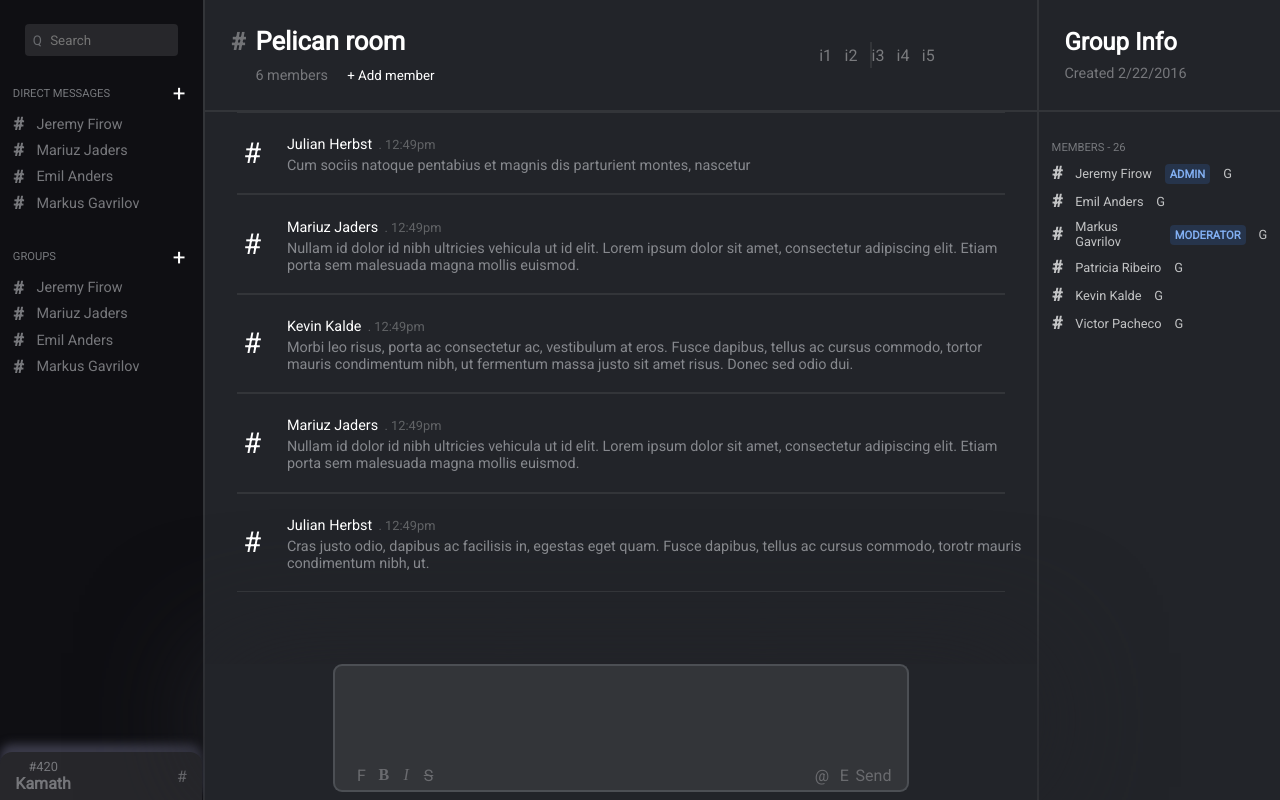
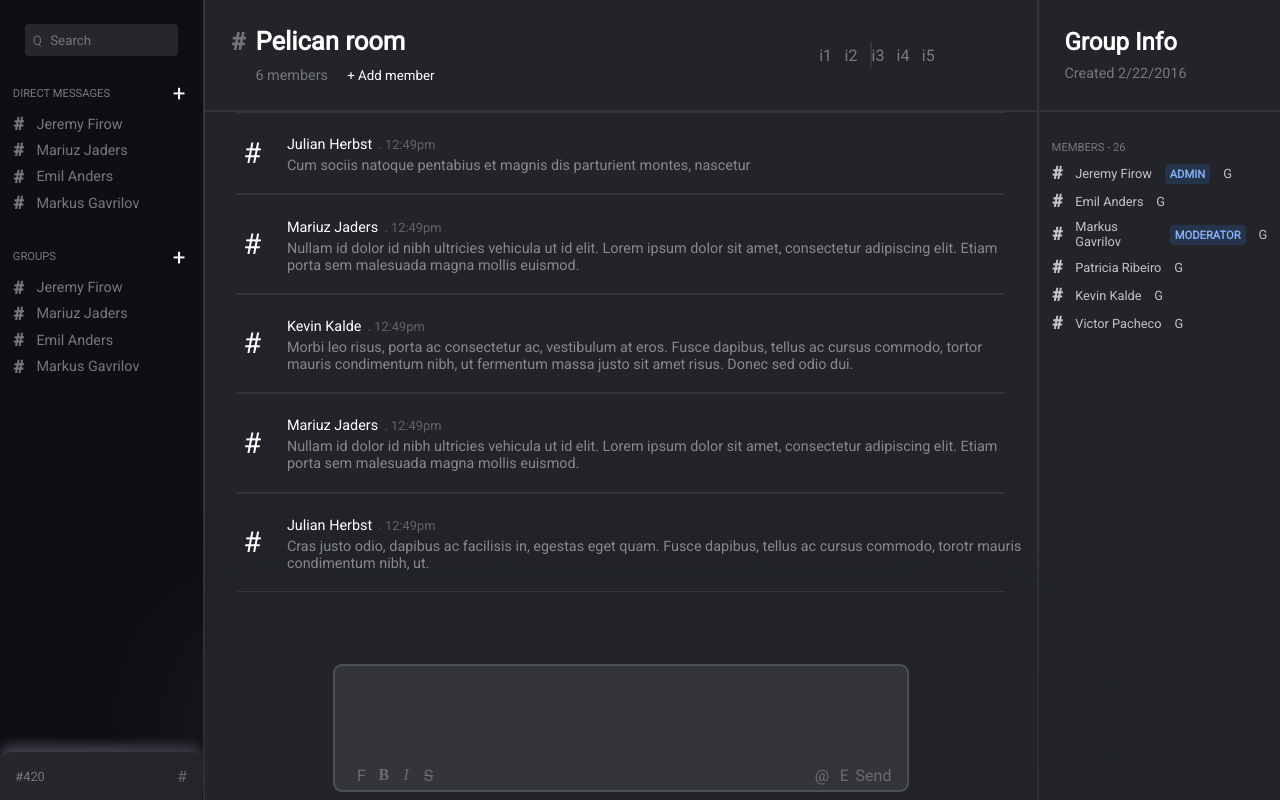
Before and after one commit to AshtrayShetty/omni-chat, a React (Create React App) app: page /chat in a window 1280 px wide. Built offline with nearby package versions, Linux system fonts and the light colour scheme; no server answers.

Commit message:
- get and display logged in user details
- Authorization using jwt

```diff
--- a/src/App.js
+++ b/src/App.js
@@ -1,7 +1,7 @@
 import React from 'react';
 import { BrowserRouter as Router, Switch, Route, Redirect } from "react-router-dom";
 import './App.css';
-import {Login} from './LoginComp/Login';
+import Login from './LoginComp/Login';
 import Chat from "./Chat";
 import Register from './LoginComp/Register';
 
--- a/src/Chat.js
+++ b/src/Chat.js
@@ -1,16 +1,24 @@
-import React from "react";
+import React, { useState, useEffect } from "react";
 import Nav from './Nav';
 import ChatRoom from './ChatComp/ChatRoom';
-import {accessToken} from './LoginComp/Login';
 import axios from "axios";
 
 const Chat=()=>{
 
+    const [accountDets, setAccountDets]=useState({
+        username: '',
+        emailAddress: '',
+        firstName: '',
+        lastName: '',
+        bio: ''
+    });
+
+    useEffect(()=>{
         axios.post(
             'http://localhost/query-or-mutation',
             {
-            'query': `query ReadAccount(){
-                readAccount(){
+                'query': `query ReadAccount{
+                    readAccount{
                         username,
                         emailAddress,
                         firstName,
@@ -22,16 +30,26 @@ const Chat=()=>{
             {
                 headers: {
                     'Content-Type': 'application/json',
-                'Authorization': accessToken
+                    'Authorization': `Bearer ${sessionStorage.getItem('accessToken')}`
                 }
             }
         )
-    .then(data=>console.log([accessToken, data]))
+        .then(data=>{
+            console.log(data);
+            setAccountDets({
+                username: data.data.data.readAccount.username,
+                emailAddress: data.data.data.readAccount.emailAddress,
+                firstName: data.data.data.readAccount.firstName,
+                lastName: data.data.data.readAccount.lastName,
+                bio: data.data.data.readAccount.bio
+            });
+        })
         .catch(err=>console.log(err));
+    }, []);
 
     return(
         <div>
-            <Nav/>
+            <Nav username={accountDets.username}/>
             <ChatRoom/>
         </div>
     );
--- a/src/LoginComp/Login.js
+++ b/src/LoginComp/Login.js
@@ -2,9 +2,6 @@ import React, {useState} from "react";
 import LoginStyles from './Login.module.css';
 import { Link } from "react-router-dom";
 import axios from 'axios';
-
-let accessToken="";
-let refreshToken="";
 
 const Login=()=>{
 
@@ -50,8 +47,8 @@ const Login=()=>{
         .then(data=>{
             console.log(data);
 
-            accessToken=data.data.data.requestTokenSet.accessToken;
-            refreshToken=data.data.data.requestTokenSet.refreshToken;
+            sessionStorage.setItem('accessToken', data.data.data.requestTokenSet.accessToken);
+            sessionStorage.setItem('refreshToken', data.data.data.requestTokenSet.refreshToken);
 
             setState({
                 username: state.username,
@@ -84,4 +81,4 @@ const Login=()=>{
     );
 }
 
-export {Login, accessToken, refreshToken};
+export default Login;
--- a/src/Nav.js
+++ b/src/Nav.js
@@ -3,7 +3,7 @@ import NavStyles from './ChatComp/Nav.module.css';
 import UserStatus from './UserStatusComp/UserStatus';
 import GroupInfo from './GroupComp/GroupInfo';
 
-const Nav=()=>{
+const Nav=(props)=>{
 
     const [profileView, setProfileView]=useState(false);
     const [groupView, setGroupView]=useState(false);
@@ -20,7 +20,7 @@ const Nav=()=>{
 
     return(
         <div>
-            <UserStatus profileView={profileView}/>
+            <UserStatus profileView={profileView} username={props.username}/>
 
             <nav className={NavStyles.layout}>
 
--- a/src/UserStatusComp/UserStatus.js
+++ b/src/UserStatusComp/UserStatus.js
@@ -21,7 +21,7 @@ const UserStatus=(props)=>{
             <div className={userStats.user}>
                 <div className={userStats.userMeta}>
                     <span className={userStats.userId}>#420</span>
-                    <span className={userStats.userName}>Kamath</span>
+                    <span className={userStats.userName}>{props.username}</span>
                 </div>
                 <span>#</span>
             </div>
```
Lines whose indentation alone changed are shown as unchanged.
